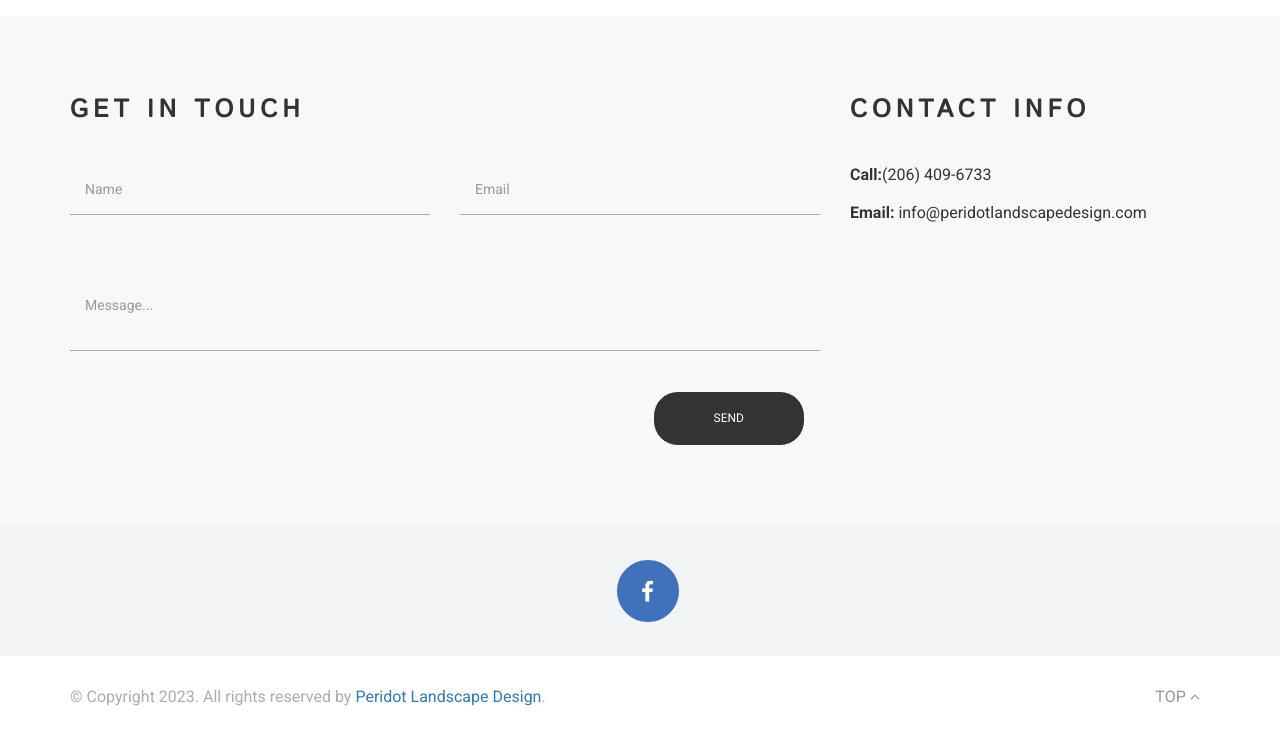
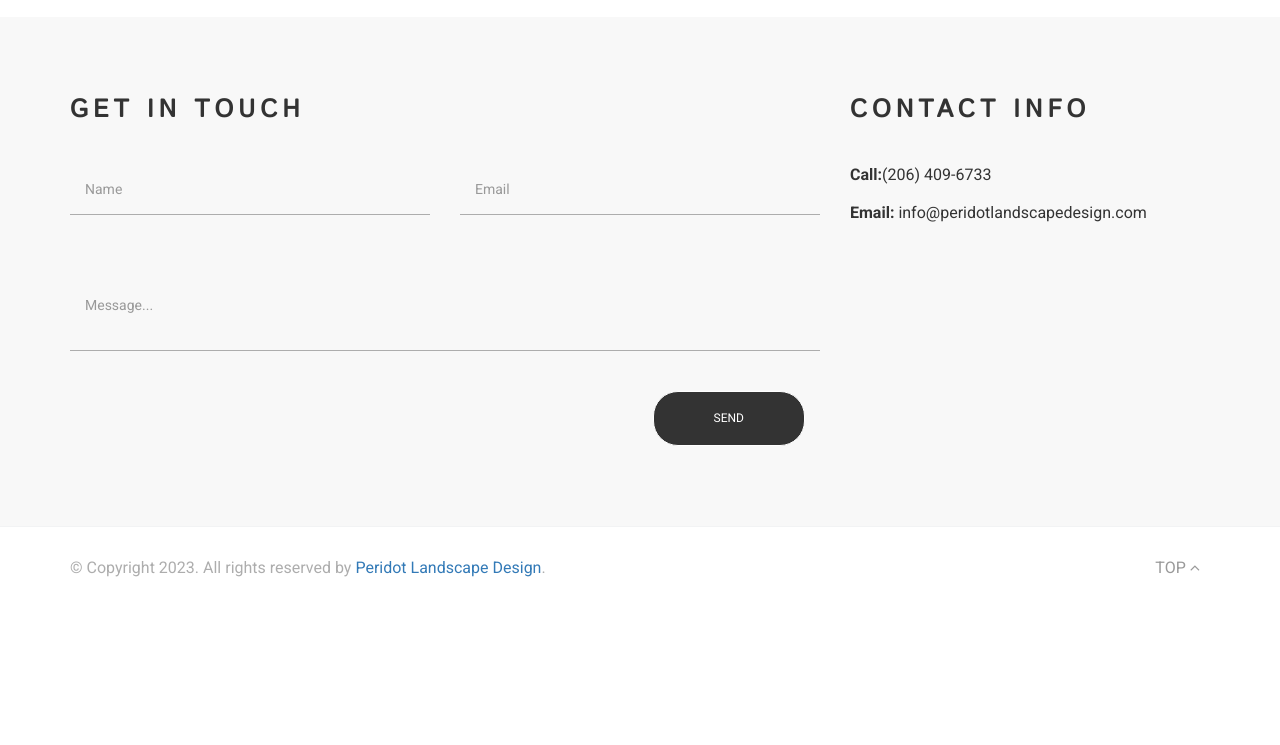
Before and after one commit to fullstackdev-us/PeridotLandscapeDesign, a plain HTML site: page pricing.html in a window 1280 px wide. Shown: the part 528-1273 px from the top of the page. After the commit the page ends 1148 px from the top, so only its background shows below. Drawn offline with Linux system fonts and the light colour scheme.

Commit message:
Remove social buttons from pricing page

```diff
--- a/pricing.html
+++ b/pricing.html
@@ -155,11 +155,11 @@
 			<div class="container">
 				<div class="row">
 					<div class="col-md-12 col-xs-12">
-						<ul class="text-center social-contact">
+						<!-- <ul class="text-center social-contact">
 							<li class="social-icons">
 							<a href="#" class="icon style2 fa-facebook"><span class="label">Facebook</span></a>
 							</li>
-							<!-- <li class="social-icons">
+							<li class="social-icons">
 								<a href="#" class="icon style2 fa-twitter"><span class="label">Twitter</span></a>
 							</li>
 							<li class="social-icons">
@@ -191,8 +191,8 @@
 							</li>
 							<li class="social-icons">
 								<a href="#" class="icon style2 fa-vk"><span class="label">vk</span></a>
-							</li> -->
-						</ul>
+							</li>
+						</ul>							 -->
 					</div>
 				</div>
 			</div>
```
